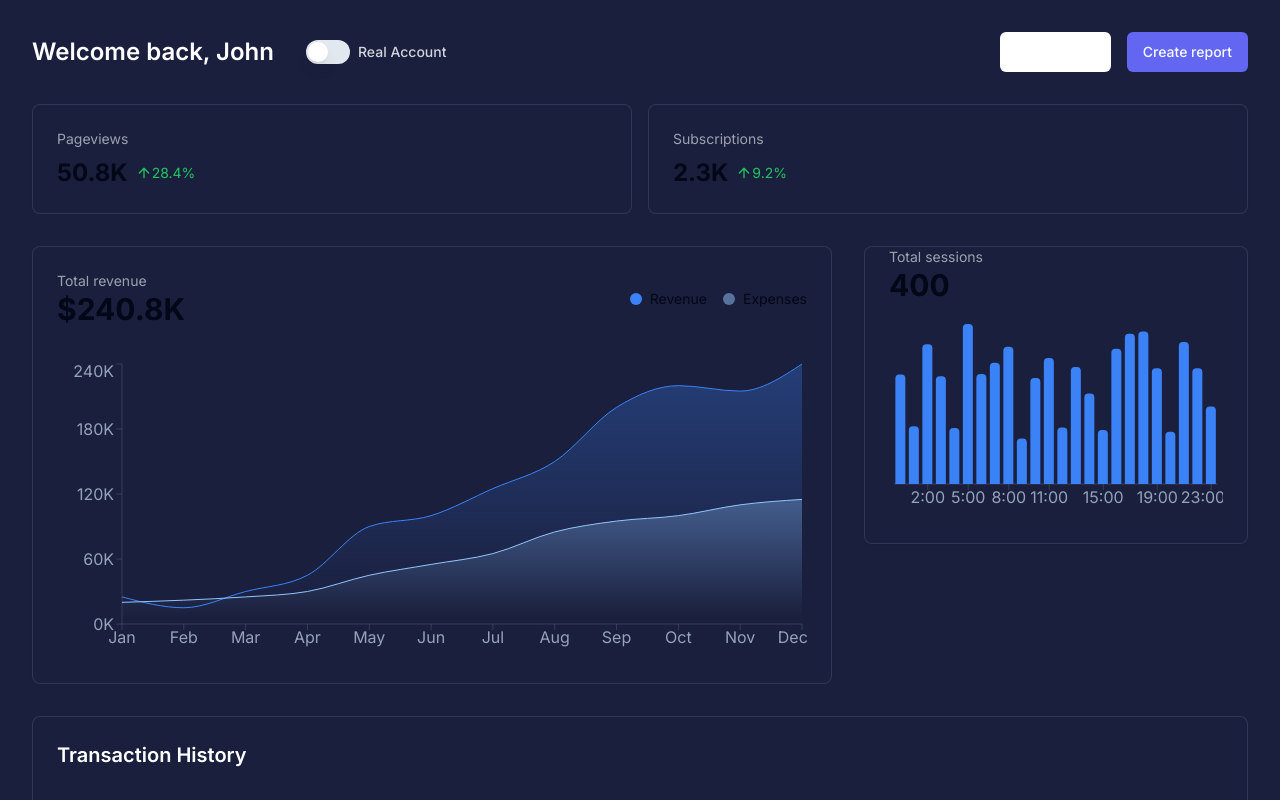
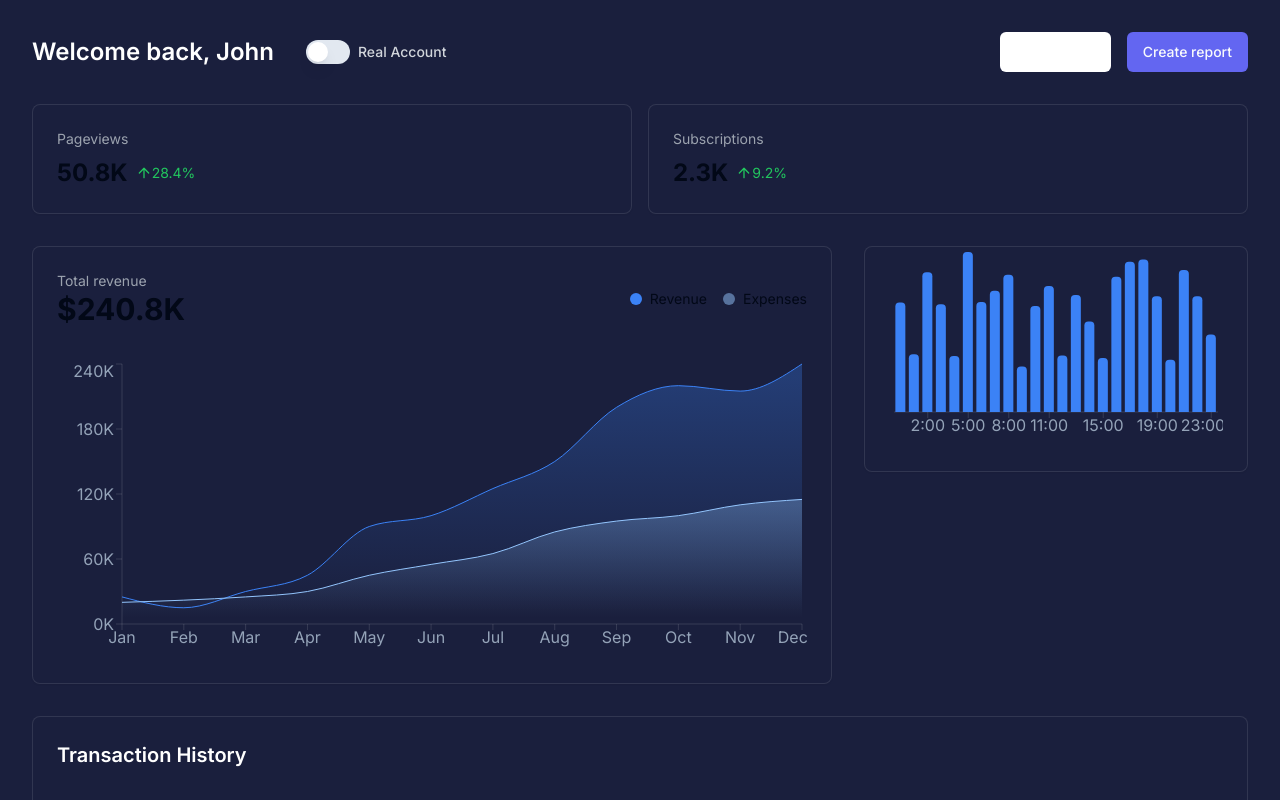
Before and after one commit to goldinvestpro/golden-wealth-harvest-35, a React (Vite) app: page /wallet in a window 1280 px wide. Shown: the top 800 px of the page. Built offline with nearby package versions, Linux system fonts and the light colour scheme.

Commit message:
Remove Total Sessions Display
This commit removes the total sessions display from the SessionsChart component in the wallet section of the website.
[skip gpt_engineer]

```diff
--- a/src/components/wallet/SessionsChart.tsx
+++ b/src/components/wallet/SessionsChart.tsx
@@ -17,15 +17,10 @@ interface SessionsChartProps {
 
 export function SessionsChart({ isDemoAccount = false }: SessionsChartProps) {
   const chartData = isDemoAccount ? demoSessionData : sessionData;
-  const totalSessions = isDemoAccount ? "80" : "400";
 
   return (
     <Card className="bg-navy-500 border-white/10">
       <CardContent>
-        <div className="mb-4">
-          <p className="text-sm text-gray-400">Total sessions</p>
-          <h2 className="text-3xl font-bold">{totalSessions}</h2>
-        </div>
         <div className="h-[200px]">
           <ResponsiveContainer width="100%" height="100%">
             <BarChart data={chartData}>
```
